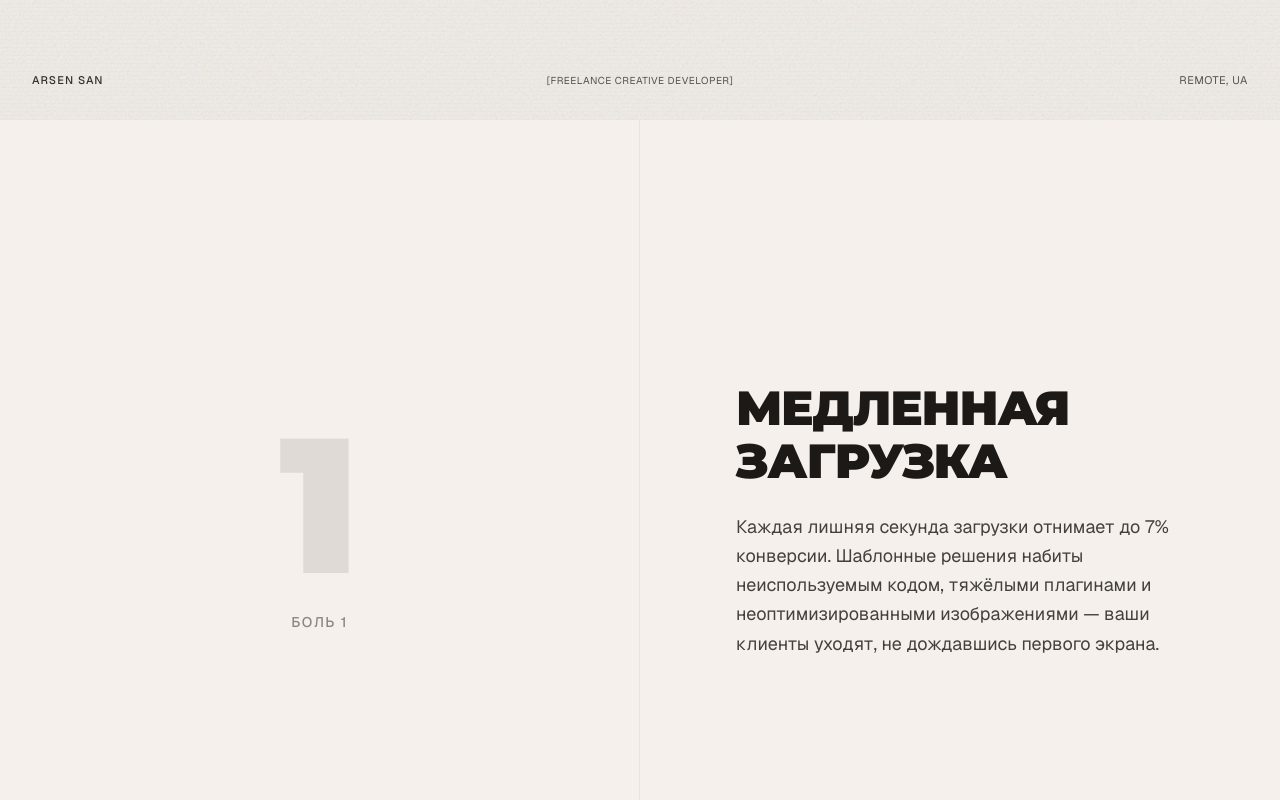
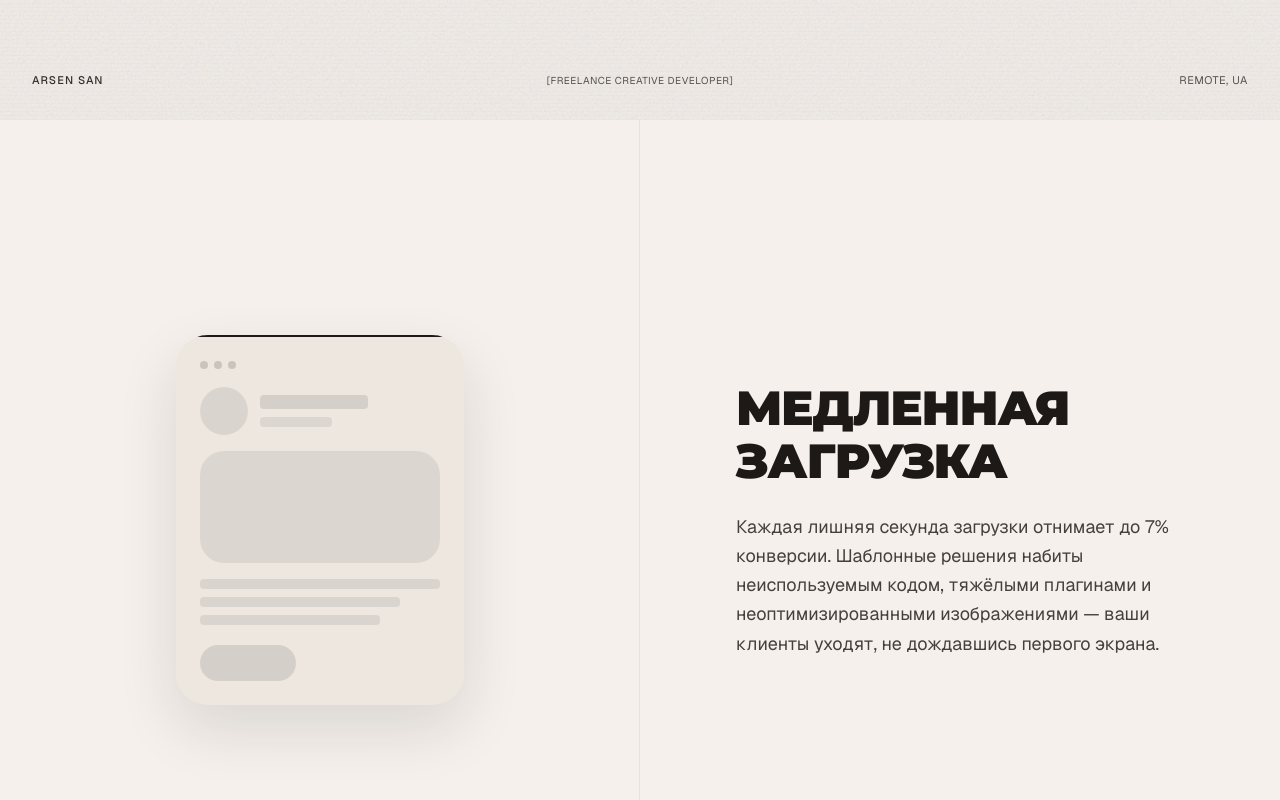
Before and after one commit to SenichSan/arsensan, a Next.js app: page / in a window 1280 px wide. Shown: the part 680-1480 px from the top of the page. Built offline with nearby package versions, Linux system fonts and the light colour scheme.

Commit message:
feat: introduce `PainPoints` and `SlowLoadingVisual` components, featuring a simulated slow loading UI with progress and glitching error.

```diff
--- a/components/PainPoints.tsx
+++ b/components/PainPoints.tsx
@@ -3,6 +3,7 @@
 import { useEffect, useRef, useState } from "react";
 import gsap from "gsap";
 import { ScrollTrigger } from "gsap/ScrollTrigger";
+import SlowLoadingVisual from "@/components/SlowLoadingVisual";
 
 gsap.registerPlugin(ScrollTrigger);
 
@@ -72,6 +73,14 @@ export default function PainPoints() {
     >
       {/* ── Left Column — Sticky Visual / Scene ── */}
       <div className="hidden md:flex sticky top-0 h-screen w-1/2 items-center justify-center border-r border-black/5">
+
+        {/* Scene 0: Медленная загрузка */}
+        {activeIndex === 0 && (
+          <SlowLoadingVisual isActive={true} />
+        )}
+
+        {/* Fallback: numbered placeholder for pains 1–3 */}
+        {activeIndex !== 0 && (
           <div className="flex flex-col items-center gap-3">
             <span
               className="text-[12rem] font-black leading-none text-graphite/10 transition-all duration-500"
@@ -80,12 +89,14 @@ export default function PainPoints() {
               {activeIndex + 1}
             </span>
             <span
-            className="text-sm font-medium uppercase tracking-widest text-graphite-soft/60 transition-opacity duration-500"
+              className="text-sm font-medium uppercase tracking-widest text-graphite-soft/60"
               style={{ fontFamily: "var(--font-sans)" }}
             >
               Боль {activeIndex + 1}
             </span>
           </div>
+        )}
+
       </div>
 
       {/* ── Right Column — Scrollable Text Blocks ── */}
--- /dev/null
+++ b/components/SlowLoadingVisual.tsx
@@ -0,0 +1,194 @@
+"use client";
+
+import { useEffect, useRef, useState } from "react";
+import gsap from "gsap";
+
+/* ─────────────────────────────────────────────────────────────
+   Glitch keyframes injected once as a module-level <style>.
+   Uses chromatic-aberration text-shadow + micro-translate.
+───────────────────────────────────────────────────────────── */
+const GLITCH_CSS = `
+@keyframes glitch-shift {
+  0%   { transform: translate(0); text-shadow: 0 0 0 transparent; }
+  10%  { transform: translate(-3px, 1px); text-shadow: 2px 0 rgba(220,38,38,0.7), -2px 0 rgba(99,102,241,0.7); }
+  20%  { transform: translate(3px, -1px); text-shadow: -2px 0 rgba(220,38,38,0.7), 2px 0 rgba(99,102,241,0.7); }
+  30%  { transform: translate(-2px, 2px); text-shadow: 2px 0 rgba(220,38,38,0.5), -2px 0 rgba(99,102,241,0.5); }
+  40%  { transform: translate(2px, 0px); text-shadow: none; }
+  50%  { transform: translate(-1px, -1px); text-shadow: 1px 0 rgba(220,38,38,0.4), -1px 0 rgba(99,102,241,0.4); }
+  60%  { transform: translate(0); text-shadow: none; }
+  100% { transform: translate(0); text-shadow: none; }
+}
+.glitch-text {
+  animation: glitch-shift 0.5s steps(1) forwards;
+}
+`;
+
+interface SlowLoadingVisualProps {
+  isActive: boolean;
+}
+
+export default function SlowLoadingVisual({ isActive }: SlowLoadingVisualProps) {
+  const [isPulsing, setIsPulsing] = useState(true);
+  const [showError, setShowError] = useState(false);
+  const [glitchReady, setGlitchReady] = useState(false);
+
+  const progressBarRef = useRef<HTMLDivElement>(null);
+  const overlayRef = useRef<HTMLDivElement>(null);
+  const tlRef = useRef<gsap.core.Timeline | null>(null);
+  const loopTimerRef = useRef<ReturnType<typeof setTimeout> | null>(null);
+
+  /* ── CSS injection ── */
+  useEffect(() => {
+    if (document.getElementById("slow-loading-glitch-css")) return;
+    const tag = document.createElement("style");
+    tag.id = "slow-loading-glitch-css";
+    tag.textContent = GLITCH_CSS;
+    document.head.appendChild(tag);
+    return () => tag.remove();
+  }, []);
+
+  /* ── Main animation loop ── */
+  useEffect(() => {
+    const bar = progressBarRef.current;
+    if (!bar) return;
+
+    const clearAll = () => {
+      tlRef.current?.kill();
+      if (loopTimerRef.current) clearTimeout(loopTimerRef.current);
+    };
+
+    const runCycle = () => {
+      bar.style.width = "0%";
+      bar.style.backgroundColor = "#1C1917";
+      setIsPulsing(true);
+      setShowError(false);
+      setGlitchReady(false);
+
+      const tl = gsap.timeline({
+        onComplete: () => {
+          /* ── 3.5s: Glitch trigger ── */
+          bar.style.backgroundColor = "#1C1917"; // stays dark, no red
+          setIsPulsing(false);
+          setShowError(true);
+          /* trigger glitch animation on next frame */
+          requestAnimationFrame(() => setGlitchReady(true));
+
+          /* ── Loop: wait 3s then restart ── */
+          loopTimerRef.current = setTimeout(() => {
+            if (isActive) runCycle();
+          }, 3000);
+        },
+      });
+
+      tlRef.current = tl;
+
+      /* Phase 1 — 0s → 1.5s: rush to 85% */
+      tl.to(bar, {
+        width: "85%",
+        duration: 1.5,
+        ease: "power2.out",
+      });
+
+      /* Phase 2 — 1.5s → 3.5s: grind to 99% */
+      tl.to(bar, {
+        width: "99%",
+        duration: 2.0,
+        ease: "power4.out",
+      });
+    };
+
+    if (isActive) {
+      runCycle();
+    } else {
+      clearAll();
+      if (bar) bar.style.width = "0%";
+      setIsPulsing(true);
+      setShowError(false);
+      setGlitchReady(false);
+    }
+
+    return clearAll;
+  // eslint-disable-next-line react-hooks/exhaustive-deps
+  }, [isActive]);
+
+  return (
+    <div className="relative w-72 rounded-2xl bg-[#EDE7E0] shadow-[0_24px_60px_rgba(28,25,23,0.12)] overflow-hidden">
+
+      {/* ── Progress Bar ── */}
+      <div className="relative h-[2px] w-full bg-black/8">
+        <div
+          ref={progressBarRef}
+          className="absolute left-0 top-0 h-full rounded-full"
+          style={{ width: "0%", backgroundColor: "#1C1917" }}
+        />
+      </div>
+
+      {/* ── Card Body ── */}
+      <div className={`p-6 flex flex-col gap-4 ${isPulsing ? "animate-pulse" : ""}`}>
+
+        {/* Browser chrome dots */}
+        <div className="flex items-center gap-1.5 mb-0.5">
+          <span className="w-2 h-2 rounded-full bg-black/15 inline-block" />
+          <span className="w-2 h-2 rounded-full bg-black/15 inline-block" />
+          <span className="w-2 h-2 rounded-full bg-black/15 inline-block" />
+        </div>
+
+        {/* Avatar + meta row */}
+        <div className="flex items-center gap-3">
+          <div className="w-12 h-12 rounded-full bg-black/8 shrink-0" />
+          <div className="flex flex-col gap-2 flex-1">
+            <div className="h-3.5 rounded bg-black/10 w-3/5" />
+            <div className="h-2.5 rounded bg-black/7 w-2/5" />
+          </div>
+        </div>
+
+        {/* Image placeholder */}
+        <div className="w-full h-28 rounded-xl bg-black/7" />
+
+        {/* Text lines */}
+        <div className="flex flex-col gap-2">
+          <div className="h-2.5 rounded bg-black/8 w-full" />
+          <div className="h-2.5 rounded bg-black/8 w-5/6" />
+          <div className="h-2.5 rounded bg-black/8 w-3/4" />
+        </div>
+
+        {/* Button skeleton */}
+        <div className="mt-1 h-9 rounded-full bg-black/10 w-2/5" />
+      </div>
+
+      {/* ── Error Overlay ── */}
+      <div
+        ref={overlayRef}
+        className="absolute inset-0 flex flex-col items-center justify-center rounded-2xl backdrop-blur-[2px] bg-[#EDE7E0]/70 transition-opacity duration-300"
+        style={{ opacity: showError ? 1 : 0, pointerEvents: showError ? "auto" : "none" }}
+      >
+        {/* Status label */}
+        <p
+          className="text-[10px] font-medium tracking-[0.3em] uppercase text-black/30 mb-2"
+          style={{ fontFamily: "var(--font-sans)" }}
+        >
+          Connection Status
+        </p>
+
+        {/* Glitch error text */}
+        <p
+          className={`text-[13px] font-black uppercase tracking-[0.2em] text-graphite ${glitchReady ? "glitch-text" : ""}`}
+          style={{ fontFamily: "var(--font-display)" }}
+        >
+          [ TIMEOUT ERROR ]
+        </p>
+
+        {/* Thin divider */}
+        <div className="mt-4 w-10 h-[1px] bg-black/15" />
+
+        {/* Sub-label */}
+        <p
+          className="mt-3 text-[10px] tracking-widest uppercase text-black/25"
+          style={{ fontFamily: "var(--font-sans)" }}
+        >
+          Server did not respond
+        </p>
+      </div>
+    </div>
+  );
+}
```
Lines whose indentation alone changed are shown as unchanged.
